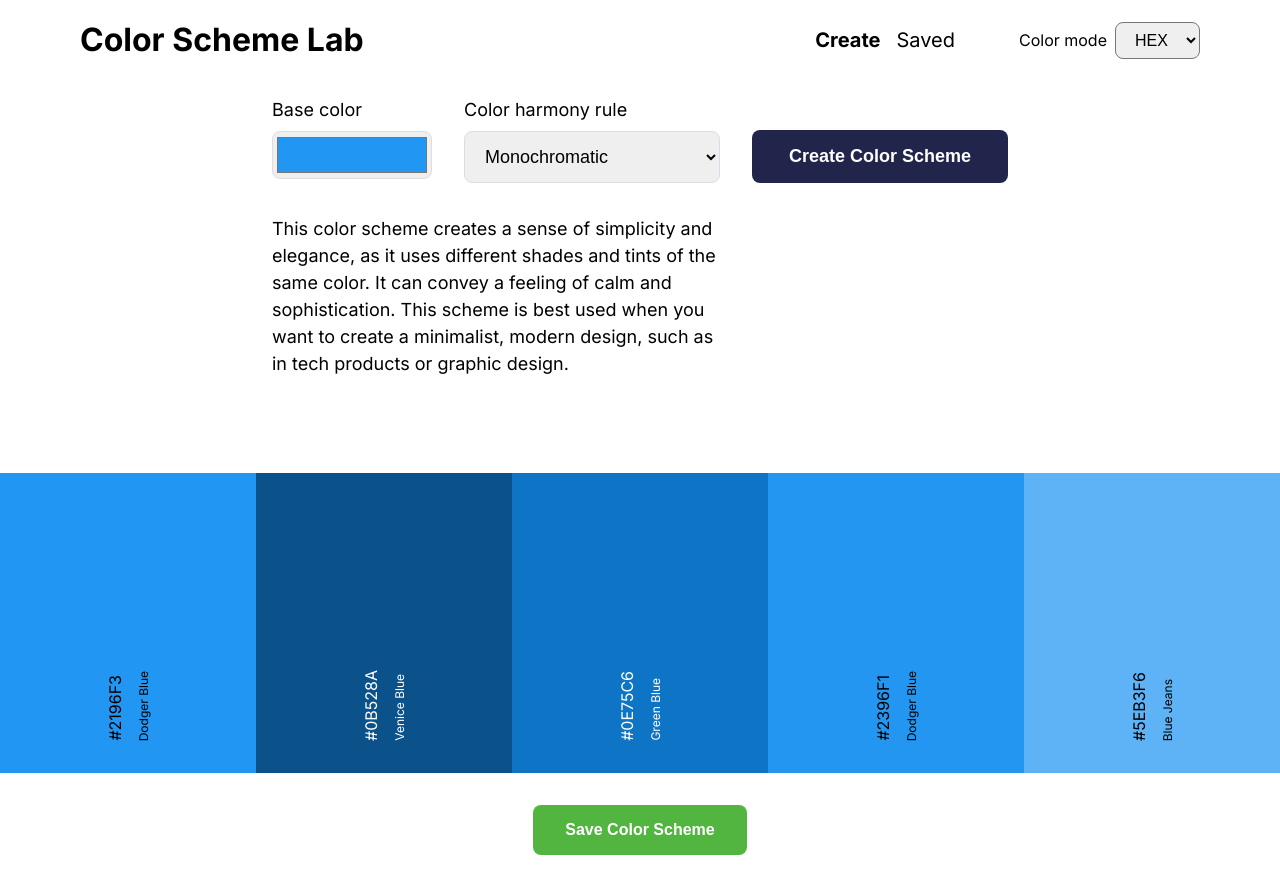
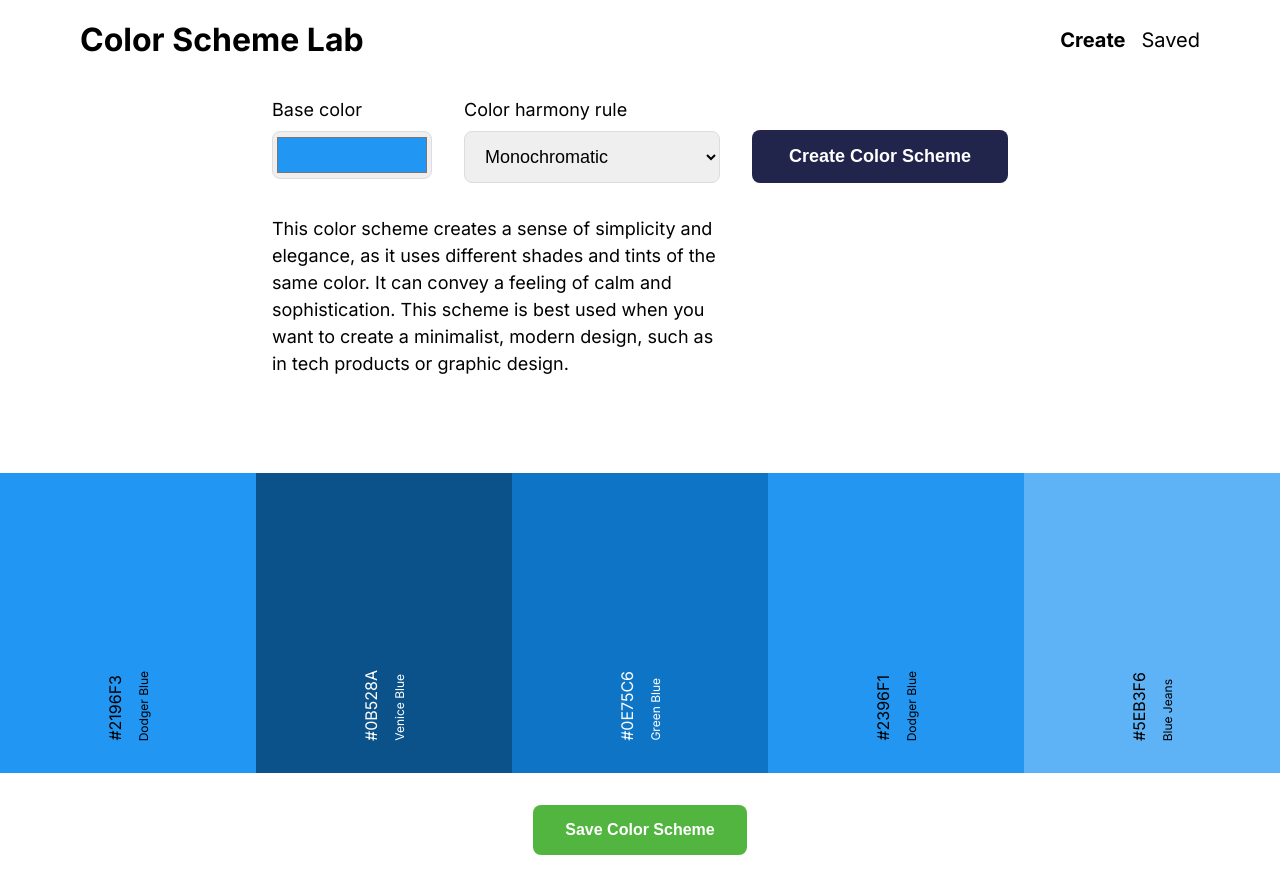
Before and after one commit to goranstevanovic/color-scheme-lab, a React (Create React App) app: page / in a window 1280 px wide. Built offline with nearby package versions, Linux system fonts and the light colour scheme.

Commit message:
Remove color mode menu (#27)
Removed color code menu and associated label

```diff
--- a/src/components/Header/index.tsx
+++ b/src/components/Header/index.tsx
@@ -27,7 +27,7 @@ function Header() {
             </li>
           </ul>
         </nav>
-        <div className={styles.colorMode}>
+        {/* <div className={styles.colorMode}>
           <label htmlFor="color-mode">Color mode</label>
           <select id="color-mode">
             <option value="hex">HEX</option>
@@ -36,7 +36,7 @@ function Header() {
             <option value="hsv">HSV</option>
             <option value="cmyk">CMYK</option>
           </select>
-        </div>
+        </div> */}
       </div>
     </header>
   );
```
Also changed, not shown: 1 other file (tests, documents, lock files or other folders).
